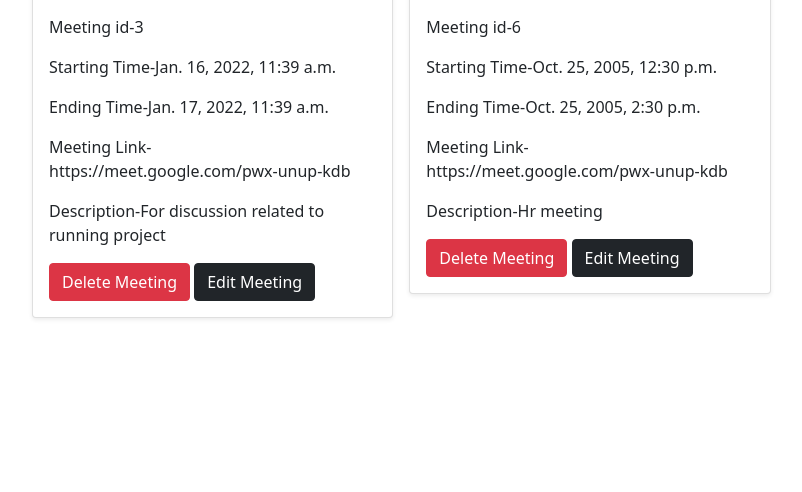
After one commit to codekarsatvik/Hackerearth_solutions, a Django app: page /listmeet/ in a window 1280 px wide. The commit adds this page. Shown: the part 308-800 px from the top of the page, without its empty margins (50-852 px from the left). Run offline with Django 3.2, Linux system fonts and the light colour scheme; data comes from the database, SQL or seed files in the repository.

Commit message:
first commit

```diff
--- a/app/forms.py
+++ b/app/forms.py
@@ -6,6 +6,12 @@ from django.contrib.auth.models import User
 from django.forms import fields, widgets
 from django.utils.translation import gettext,gettext_lazy as _
 
+
+class MeetingForm(forms.Form):
+    starting_time = forms.DateTimeField(label='Starting Time(yyyy-mm-dd hr:min:sec)',widget=forms.DateTimeInput(attrs={'class':'form-control'}))
+    ending_time=forms.DateTimeField(label='Ending Time(yyyy-mm-dd hr:min:sec)',widget=forms.DateTimeInput(attrs={'class':'form-control'}))
+    meeting_link=forms.CharField(label='Meeting Link', widget=forms.URLInput(attrs={'class':'form-control'}))
+    description = forms.CharField(label='Description',max_length=200,widget=forms.TextInput(attrs={'class':'form-control','rows':'2'}))
 
 class CustomerRegistrationForm(UserCreationForm) :
     password1=forms.CharField(label='Password',widget=forms.PasswordInput(attrs={'class':'form-control'}))
--- a/app/models.py
+++ b/app/models.py
@@ -2,24 +2,11 @@ from django.db import models
 from django.contrib.auth.models import User
 from django.core.validators import MaxValueValidator,MinValueValidator
 
-# Create your models here.
-class Category(models.Model):
-    category=models.CharField(max_length=50)
-    def __str__(self):
-        return str(self.category)
-
-class Subcategory(models.Model):
-    category=models.ForeignKey(Category,on_delete=models.CASCADE)
-    subcategory=models.CharField(max_length=50)
-
-    def __str__(self):
-        return str(self.subcategory)
-
-class Question(models.Model):
-    category=models.ForeignKey(Category,on_delete=models.CASCADE)
-    subcategory=models.ForeignKey(Subcategory,on_delete=models.CASCADE)
-    question_link=models.URLField( max_length=200)
-    answer_link=models.URLField( max_length=200)
+class Meet(models.Model):
+    starting_time=models.DateTimeField(auto_now_add=False)
+    ending_time=models.DateTimeField(auto_now_add=False)
+    meeting_link=models.URLField(max_length=200)
+    description = models.TextField()
 
     def __str__(self):
         return str(self.id)
--- a/app/urls.py
+++ b/app/urls.py
@@ -9,6 +9,8 @@ from .forms import LoginForm, MyPasswordChangeForm, MyPasswwordResetForm,MySetPa
 
 urlpatterns = [
     path('', views.home ,name = "home"),
+    path('listmeet/',views.listmeet,name='list'),
+    path('addmeet/',views.AddMeetingView.as_view(),name='addmeeting'),
     path('registration/',views.CustomerRegistrationView.as_view(),name='customerregistration'),
     path('accounts/login/',auth_views.LoginView.as_view(template_name='login.html',authentication_form=LoginForm),name='login'),
     path('logout/',auth_views.LogoutView.as_view(),name='logout'),
--- a/app/views.py
+++ b/app/views.py
@@ -5,11 +5,12 @@ from django.db.models.query_utils import Q
 from django.http.response import JsonResponse
 from django.shortcuts import redirect, render
 from django.views import View
-from .forms import  CustomerRegistrationForm
+from .forms import  CustomerRegistrationForm,MeetingForm
 from django.contrib import messages
 from django.contrib.auth.decorators import login_required
 from django.utils.decorators import method_decorator
 from django.contrib.auth.models import User
+from .models import Meet
 # Create your views here.
 
 def home(request):
@@ -27,3 +28,33 @@ class CustomerRegistrationView(View):
             user = form.save( commit= False)
             user.save()
         return render(request,'customerregistration.html',{'form':form})
+
+class AddMeetingView(View):
+    def get(self,request):
+        form=MeetingForm()
+        return render(request,'addmeet.html',{'form':form})
+    def post(self,request):
+
+        form=MeetingForm(request.POST)
+        if form.is_valid():
+            starting_time = request.POST.get('starting_time')
+            ending_time = request.POST.get('ending_time')
+            meeting_link = request.POST.get('meeting_link')
+            description = request.POST.get('description')
+            messages.success(request,'Congratulations!! Meeting add successfully')
+            # form.save()
+            # user = form.save( commit= False)
+            meet = Meet(starting_time=starting_time, ending_time = ending_time,meeting_link=meeting_link, description = description)
+            meet.save()
+        return render(request,'addmeet.html',{'form':form})
+
+
+def listmeet(request):
+
+    data = Meet.objects.all()
+
+    stu = {
+    "s": data
+    }
+
+    return render(request,"listmeet.html",stu)
--- a/home/settings.py
+++ b/home/settings.py
@@ -133,3 +133,5 @@ STATICFILES_DIRS = [
 
 LOGIN_REDIRECT_URL='/'
 LOGOUT_REDIRECT_URL='/accounts/login/'
+EMAIL_BACKEND='django.core.mail.backends.console.EmailBackend'
+SESSION_ENGINE='django.contrib.sessions.backends.db'
--- a/templates/base.html
+++ b/templates/base.html
@@ -4,7 +4,7 @@
     <meta charset="UTF-8">
     <meta name="viewport" content="width=device-width, initial-scale=1.0">
     <meta http-equiv="X-UA-Compatible" content="ie=edge">
-    <title>{% block title %}{% endblock title %} | HackerEarth Solutions</title>
+    <title>{% block title %}{% endblock title %} | Decision science and Analytics</title>
      {%comment%} <link rel="stylesheet" href="style.css"> {%endcomment %}
     {% block addcss %}{% endblock addcss %}
     <script src="https://ajax.googleapis.com/ajax/libs/jquery/3.5.1/jquery.min.js"></script>
@@ -14,7 +14,7 @@
   <body>
     <nav class="navbar navbar-expand-lg navbar-dark bg-dark">
   <div class="container-fluid">
-    <a class="navbar-brand" href="">HackerEarth Solution</a>
+    <a class="navbar-brand" href="">Decision science and Analytics</a>
     <button class="navbar-toggler" type="button" data-bs-toggle="collapse" data-bs-target="#navbarSupportedContent" aria-controls="navbarSupportedContent" aria-expanded="false" aria-label="Toggle navigation">
       <span class="navbar-toggler-icon"></span>
     </button>
@@ -23,26 +23,21 @@
         <li class="nav-item">
           <a class="nav-link " aria-current="page" href="/">Home</a>
         </li>
-        <li class="nav-item">
+        {% comment %} <li class="nav-item">
           <a class="nav-link" href="/registration">Signup</a>
         </li>
         <li class="nav-item">
           <a class="nav-link" href="/accounts/login">Login</a>
-        </li>
-        {% comment %}
-        <li class="nav-item">
-          <a class="nav-link" href="/wallet">Wallet</a>
-        </li>
-        <li class="nav-item">
-          <a class="nav-link" href="/mygames">My Games</a>
-        </li>
-        {% endcomment %}
+        </li>  {% endcomment %}
+        {% comment %} <li class="nav-item">
+          <a class="nav-link" href="/logout">Logout</a>
+        </li>  {% endcomment %}
 
       </ul>
 
-       {%comment %}
-        {% if request.user.is_authenticated %}
-        <a href="/profile"> <img style="width : 50px; height : 50px; border-radius 50%; margin: 0 15px;" src="https://cdn-icons-png.flaticon.com/512/3135/3135715.png"></a>
+
+         {% if request.user.is_authenticated %}
+        {% comment %} <a href="/profile"> <img style="width : 50px; height : 50px; border-radius 50%; margin: 0 15px;" src="https://cdn-icons-png.flaticon.com/512/3135/3135715.png"></a> {% endcomment %}
            <li class="nav-item dropdown ">
               <a class="nav-link dropdown-toggle text-white" href="#" id="profileDropdown" role="button" data-bs-toggle="dropdown" aria-expanded="false">
                 {{request.user.username|capfirst}}
@@ -61,7 +56,7 @@
              <a href="{% url 'customerregistration' %}" class="nav-link text-white">Registration</a>
             </li>
         {% endif %}
-        {%endcomment%}
+
 
     </div>
   </div>
--- /dev/null
+++ b/templates/listmeet.html
@@ -0,0 +1,34 @@
+{% extends 'base.html' %}
+{% load static %}
+{% block title %}List of Meetings{% endblock title %}
+{% block body %}
+
+<div class="container py-3">
+    <div class="row row-cols-1 row-cols-sm-2 row-cols-md-3 g-3">
+    {% for i in s %}
+
+            <div class="col">
+              <div class="card shadow-sm">
+                <img src="https://source.unsplash.com/1200x700/?boy" class="d-block w-100" alt="...">
+
+                <div class="card-body">
+                    <p class="card-text">Meeting id-{{ i.id}}</p>
+                  <p class="card-text">Starting Time-{{ i.starting_time}}</p>
+                  <p class="card-text">Ending Time-{{ i.ending_time}}</p>
+                  <p class="card-url">Meeting Link-{{ i.meeting_link}}</p>
+                  <p class="card-text">Description-{{ i.description}}</p>
+
+
+                <div class="button">
+                   <a href="delete/{{i.id}}/" <button class="btn btn-danger" type="submit" >Delete Meeting</button></a>
+
+                   <a href="edit/{{i.id}}/" <button class="btn btn-dark" type="submit" >Edit Meeting</button></a>
+                </div>
+                </div>
+              </div>
+            </div>
+
+
+    {% endfor %}
+    </div>
+{% endblock body %}
```
Also changed, not shown: app/admin.py (+5 -13 lines), templates/addmeet.html (added, +34 -0 lines), templates/home.html (+8 -2 lines), app/migrations/0005_auto_20220116_0050.py (added), app/migrations/0006_meetmodel.py (added), app/migrations/0007_rename_meetmodel_meet.py (added), app/migrations/0008_meet_meeting_link.py (added), db.sqlite3.
